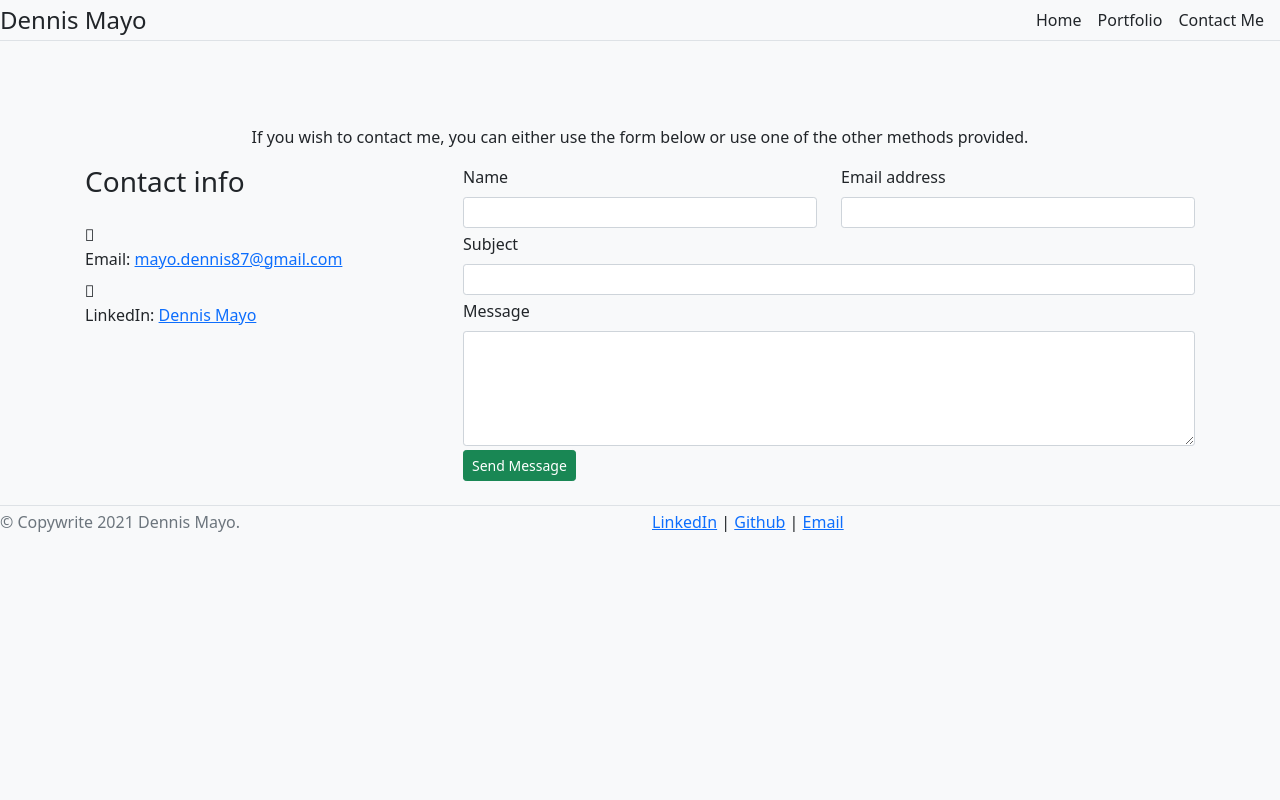
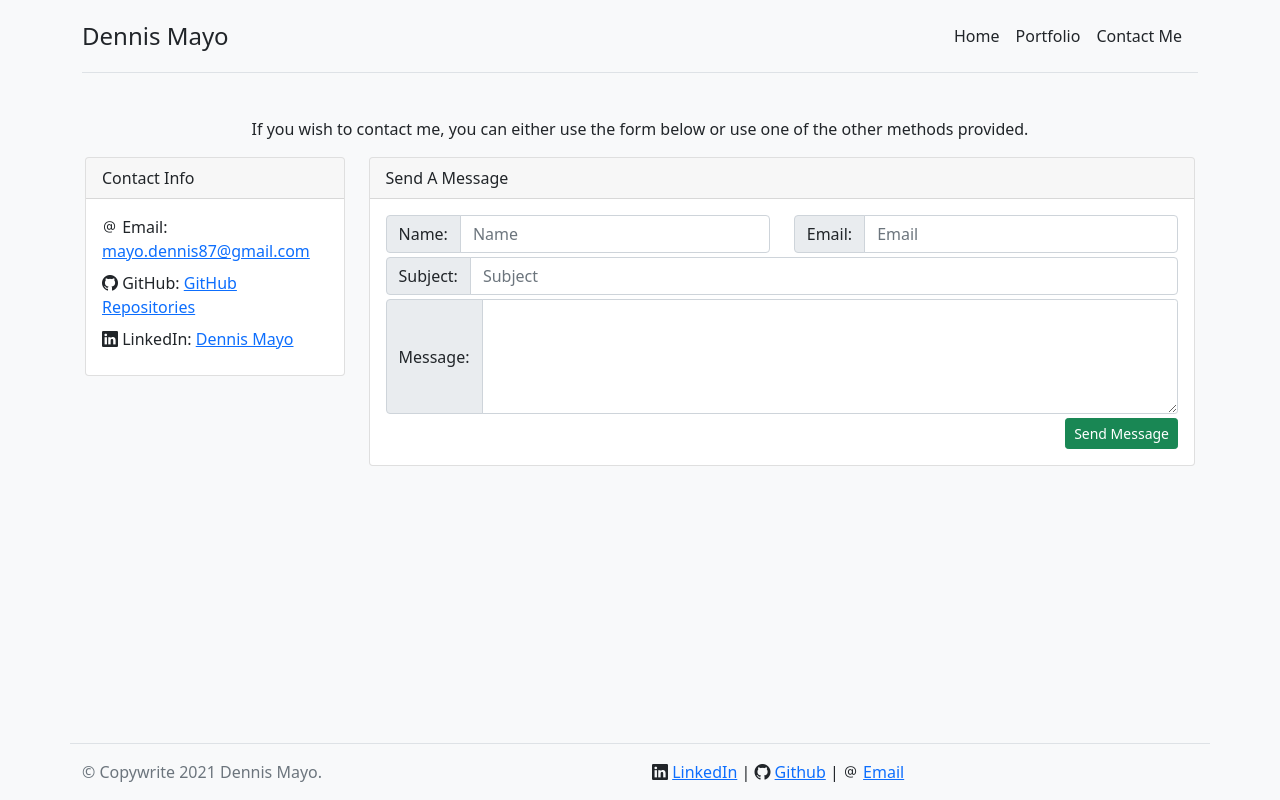
Before and after one commit to DennisAMayo/DennisAMayo.github.io, a PHP site: page /contact.html in a window 1280 px wide. Run offline with PHP 8.4, Linux system fonts and the light colour scheme.

Commit message:
css update

```diff
--- a/assets/css/custom.css
+++ b/assets/css/custom.css
@@ -13,5 +13,9 @@
 }
 
 main > .container {
-    padding: 60px 15px 0;
+    padding: 20px 15px 0;
 }
+
+.input-group-text {
+  min-width: 50px;
+}
--- a/contact.html
+++ b/contact.html
@@ -4,15 +4,16 @@
     <meta charset="UTF-8">
     <meta http-equiv="X-UA-Compatible" content="IE=edge">
     <meta name="viewport" content="width=device-width, initial-scale=1.0">
-    <title>Contact Me</title>
-    <link href="./assets/css/bootstrap.min.css" rel="stylesheet" integrity="sha384-KyZXEAg3QhqLMpG8r+8fhAXLRk2vvoC2f3B09zVXn8CA5QIVfZOJ3BCsw2P0p/We" crossorigin="anonymous">
-    <link href="./assets/css/custom.css" rel="stylesheet">
-    <link href="./assets/css/fontawesome.min.css" rel="stylesheet">
+    <title>Dennis Mayo: Contact Me</title>
+    <link href="https://dennisamayo.github.io/assets/css/bootstrap.min.css" rel="stylesheet" integrity="sha384-KyZXEAg3QhqLMpG8r+8fhAXLRk2vvoC2f3B09zVXn8CA5QIVfZOJ3BCsw2P0p/We" crossorigin="anonymous">
+    <link href="https://dennisamayo.github.io/assets/css/custom.css" rel="stylesheet">
+    <link rel="stylesheet" href="https://cdn.jsdelivr.net/npm/bootstrap-icons@1.5.0/font/bootstrap-icons.css">
 </head>
 
-<body class="d-flex flex-column h-100 bg-light">
-    <header>
-        <div class="d-flex flex-column flex-md-row align-items-center mb-4 border-bottom">
+<body class="d-flex flex-column bg-light h-100">
+
+    <header class="container">
+        <div class="d-flex flex-column flex-md-row align-items-center py-3 mb-4 border-bottom">
             <a href="./index.html" class="d-flex align-items-center text-dark text-decoration-none">
                 <span class="fs-4">Dennis Mayo</span>
             </a>
@@ -31,67 +32,91 @@
                 <div class="col-md-12 text-center mb-3">
                     If you wish to contact me, you can either use the form below or use one of the other methods provided.
                 </div>
-                <div class="col-md-4">
-                    <h2 class="h3 mb-4">Contact info</h2>
+                <div class="col-md-3">
+                    <div class="card">
+                        <div class="card-header">
+                            Contact Info
+                        </div>
+                        <div class="card-body">
                             <div>
-                        <i class="fa fa-free-code-camp"></i>
-                        <p class="g-color-gray-dark-v3 mb-2">Email: <a class="g-color-gray-dark-v4" href="mailto:mayo.dennis87@gmail.com">mayo.dennis87@gmail.com</a></p>
+                                <p class="g-color-gray-dark-v3 mb-2">
+                                    <i class="bi bi-at"></i> Email:
+                                    <a class="g-color-gray-dark-v4" href="mailto:mayo.dennis87@gmail.com">mayo.dennis87@gmail.com</a>
+                                </p>
                             </div>
+
                             <div>
-                        <i class="fas fa-at"></i>
-                        <p class="g-color-gray-dark-v3 mb-2">LinkedIn: <a class="g-color-gray-dark-v4" href="https://www.linkedin.com/in/dennis-mayo-7958a2213/">Dennis Mayo</a></p>
+                                <p class="g-color-gray-dark-v3 mb-2">
+                                    <i class="bi bi-github"></i> GitHub:
+                                    <a class="g-color-gray-dark-v4" href="https://github.com/DennisAMayo?tab=repositories">GitHub Repositories</a>
+                                </p>
+                            </div>
+
+                            <div>
+                                <p class="g-color-gray-dark-v3 mb-2">
+                                    <i class="bi bi-linkedin"></i> LinkedIn:
+                                    <a class="g-color-gray-dark-v4" href="https://www.linkedin.com/in/dennis-mayo-7958a2213/">Dennis Mayo</a>
+                                </p>
                             </div>
                         </div>
-                <div class="col-md-8">
-                    <div class="message"></div>
+                    </div>
+                </div>
+                <div class="col-md-9">
+                    <div class="card">
+                        <div class="card-header">
+                            Send A Message
+                        </div>
+                        <div class="card-body">
                             <form id="contact" method="POST">
                                 <div class="row">
                                     <div class="col-md-6">
-                                <div class="mb-1">
-                                    <label for="contactName" class="form-label">Name</label>
-                                    <input type="text" class="form-control form-control-sm" name="name" id="contactName" required>
+                                        <div class="input-group mb-1">
+                                            <span class="input-group-text" id="spanName">Name:</span>
+                                            <input type="text" class="form-control" placeholder="Name" aria-describedby="spanName">
                                         </div>
                                     </div>
                                     <div class="col-md-6">
-                                <div class="mb-1">
-                                    <label for="contactEmail" class="form-label">Email address</label>
-                                    <input type="email" class="form-control form-control-sm" name="email" id="contactEmail" required>
+                                        <div class="input-group mb-1">
+                                            <span class="input-group-text" id="spanEmail">Email:</span>
+                                            <input type="email" class="form-control" placeholder="Email" aria-describedby="spanEmail">
                                         </div>
                                     </div>
                                 </div>
-                        <div class="mb-1">
-                            <label for="contactSubject" class="form-label">Subject</label>
-                            <input type="text" class="form-control form-control-sm" name="subject" id="contactSubject" required>
+                                <div class="input-group mb-1">
+                                    <span class="input-group-text" id="spanSubject">Subject:</span>
+                                    <input type="text" class="form-control" placeholder="Subject" aria-describedby="spanSubject">
                                 </div>
-                        <div class="mb-1">
-                            <label for="contactMessage" class="form-label">Message</label>
+
+                                <div class="input-group mb-1">
+                                    <span class="input-group-text">Message:</span>
                                     <textarea class="form-control form-control-sm" name="message" rows="5" id="contactMessage" required></textarea>
                                 </div>
-                        <div class="row">
-                            <div class="ms-md-auto">
-                                <button type="submit" class="btn btn-sm btn-success">Send Message</button>
+                                <button type="submit" class="btn btn-sm btn-success float-end">Send Message</button>
+                            </form>
                         </div>
                     </div>
-                    </form>
                 </div>
             </div>
         </div>
     </main>
 
-    <footer class="footer mt-4 py-1 border-top">
+    <footer class="footer mt-auto">
+        <div class="container py-3 border-top">
             <div class="row">
                 <div class="col-md-6">
                     <span class="text-muted">&copy; Copywrite 2021 Dennis Mayo.</span>
                 </div>
                 <div class="col-md-6">
-                <a href="">LinkedIn</a> | <a href="">Github</a> | <a href="">Email</a>
+                    <i class="bi bi-linkedin"></i> <a href="https://www.linkedin.com/in/dennis-mayo-7958a2213/">LinkedIn</a> |
+                    <i class="bi bi-github"></i> <a href="https://github.com/DennisAMayo?tab=repositories">Github</a> |
+                    <i class="bi bi-at"></i> <a href="mailto:mayo.dennis87@gmail.com">Email</a>
+                </div>
             </div>
         </div>
     </footer>
 
-    <script src="./assets/js/bootstrap.bundle.min.js" integrity="sha384-U1DAWAznBHeqEIlVSCgzq+c9gqGAJn5c/t99JyeKa9xxaYpSvHU5awsuZVVFIhvj" crossorigin="anonymous"></script>
-    <script src="./assets/js/script.js"></script>
-    <script src="./assets/js/fontawesome.min.js"></script>
+    <script src="https://dennisamayo.github.io/assets/js/bootstrap.bundle.min.js" integrity="sha384-U1DAWAznBHeqEIlVSCgzq+c9gqGAJn5c/t99JyeKa9xxaYpSvHU5awsuZVVFIhvj" crossorigin="anonymous"></script>
+    <script src="https://dennisamayo.github.io/assets/js/script.js"></script>
 </body>
 
 </html>
```
Also changed, not shown: index.html (+18 -20 lines), portfolio.html (+19 -15 lines). Lines whose indentation alone changed are shown as unchanged.
